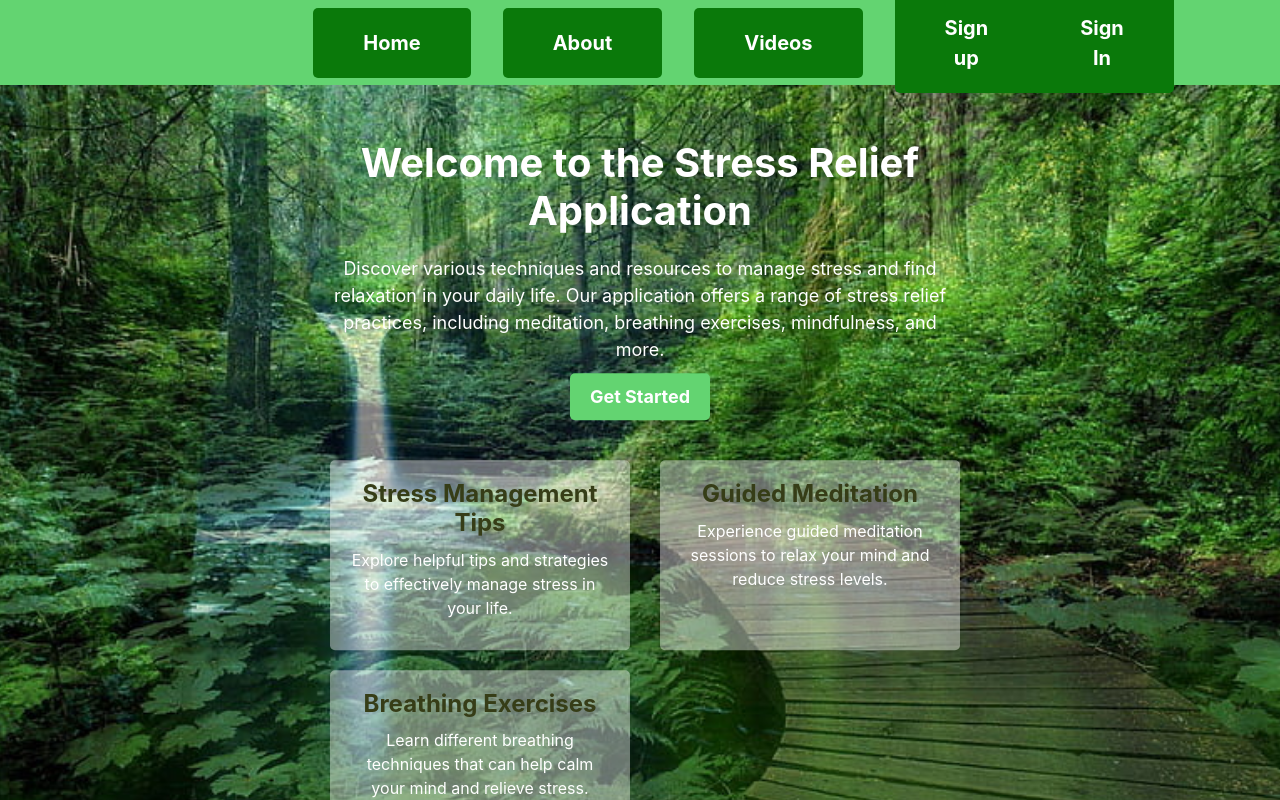
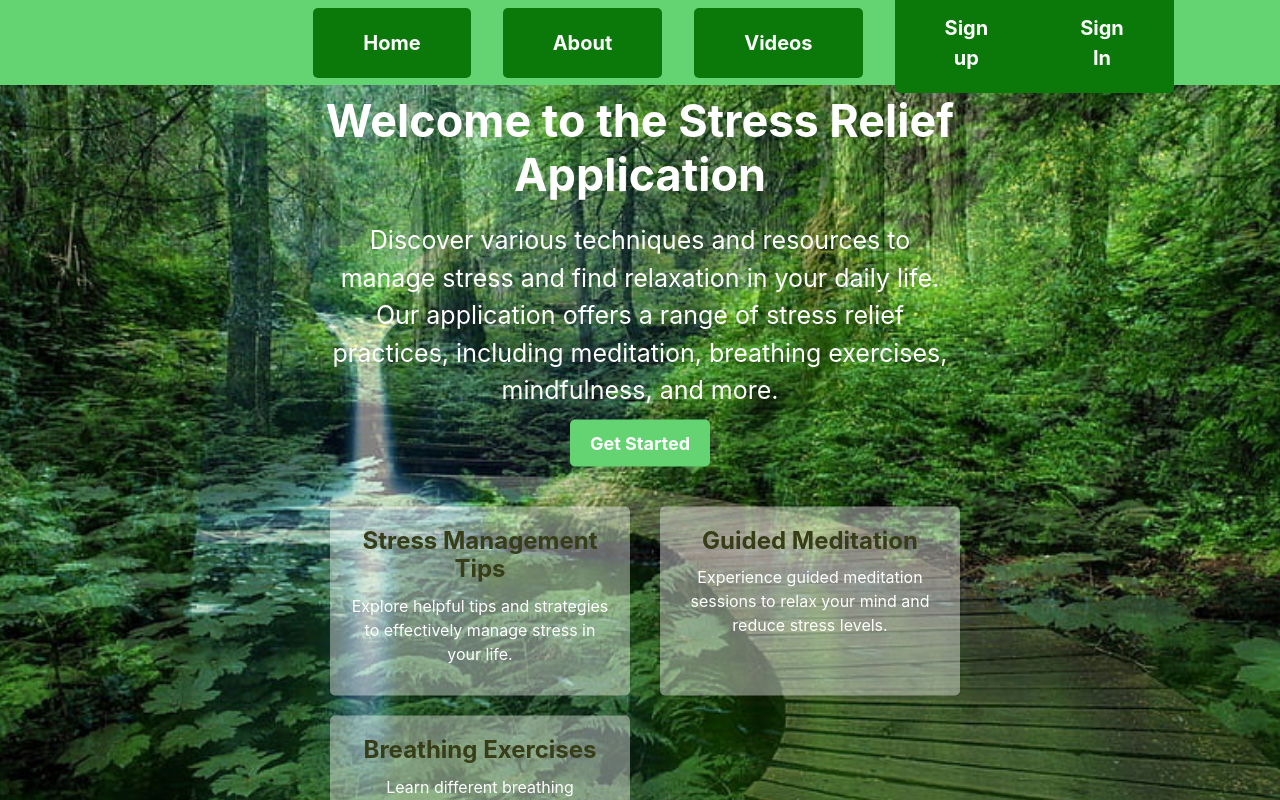
Before and after one commit to Cmbailey089/zenify, a React (Create React App) app in the folder client/: page / in a window 1280 px wide. Shown: the top 800 px of the page. Built offline with nearby package versions, Linux system fonts and the light colour scheme; grey boxes are pictures that could not be loaded; the HTML template or start-up script is replaced by a standard one.

Commit message:
minor changes to font sizes

```diff
--- a/client/src/pages/About.css
+++ b/client/src/pages/About.css
@@ -7,7 +7,7 @@
     padding: 20px;
     font-family: Arial, sans-serif;
     color: #333;
-    background-color: #fff;
+    background-color: #d3e4db;
     box-shadow: 0px 2px 4px rgba(0, 0, 0, 0.1);
     border-radius: 8px;
   }
--- a/client/src/pages/Home.css
+++ b/client/src/pages/Home.css
@@ -31,13 +31,13 @@
   }
 
   h1 {
-    font-size: 40px;
+    font-size: 45px;
     font-weight: bold;
     margin-bottom: 20px;
   }
 
   p {
-    font-size: 18px;
+    font-size: 25px;
     margin-bottom: 30px;
   }
 
```
